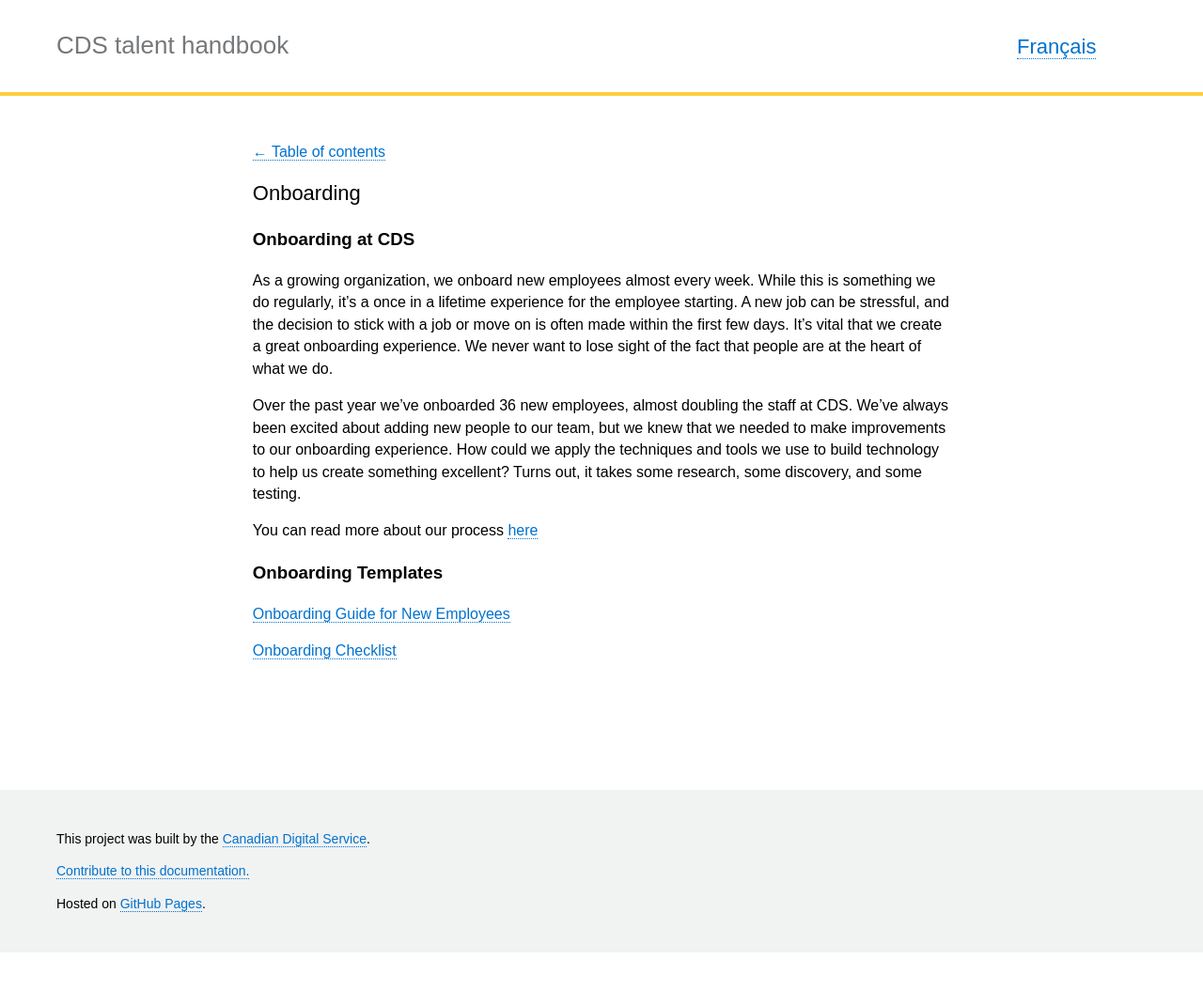
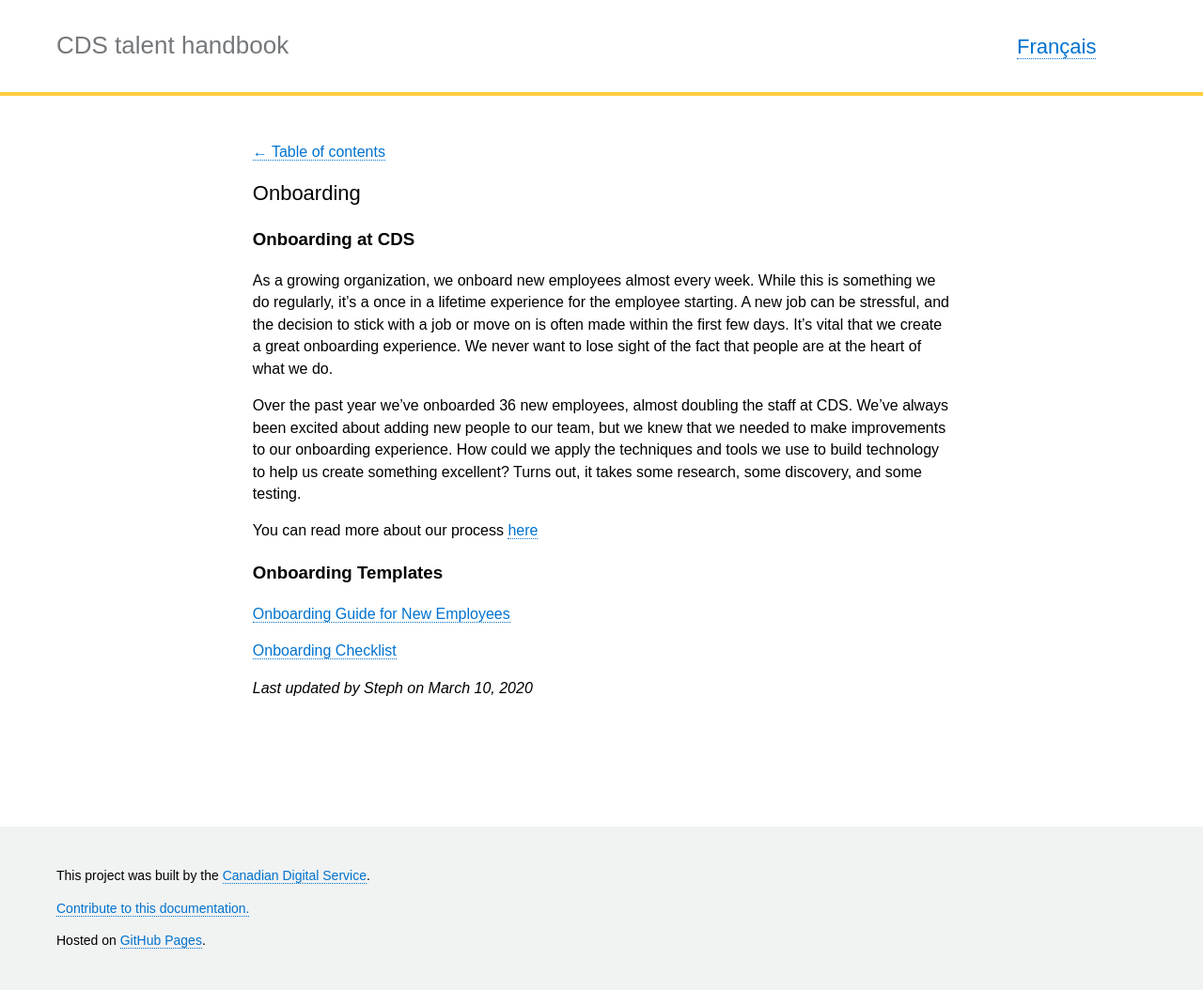
Before and after one commit to cds-snc/talent, a Jekyll site: the page built from _pages/en/templates/Onboarding.md, in a window 1280 px wide. Shown: the whole page at 94% size. Built offline with Jekyll 4.4.1, drawn with Linux system fonts in a browser that asks for light colours; before the commit the page ends 1014 px from its top, so only the background shows below that.

Commit message:
adding last updated

```diff
--- a/_pages/en/templates/Onboarding.md
+++ b/_pages/en/templates/Onboarding.md
@@ -20,3 +20,7 @@ You can read more about our process [here](https://digital.canada.ca/2019/07/29/
 [Onboarding Guide for New Employees](https://docs.google.com/document/d/1y5UYj8NdOH5DEjgHuN_yzK5eTaFJOtI6p-KYwh6-V58/edit)
 
 [Onboarding Checklist](https://docs.google.com/document/d/1G6Ge7VrnlSCIFCqupCMDtCLcqhGgWM3yMqXFB7X0hWo/edit?usp=sharing)
+
+
+
+ *Last updated by Steph on March 10, 2020*
```
